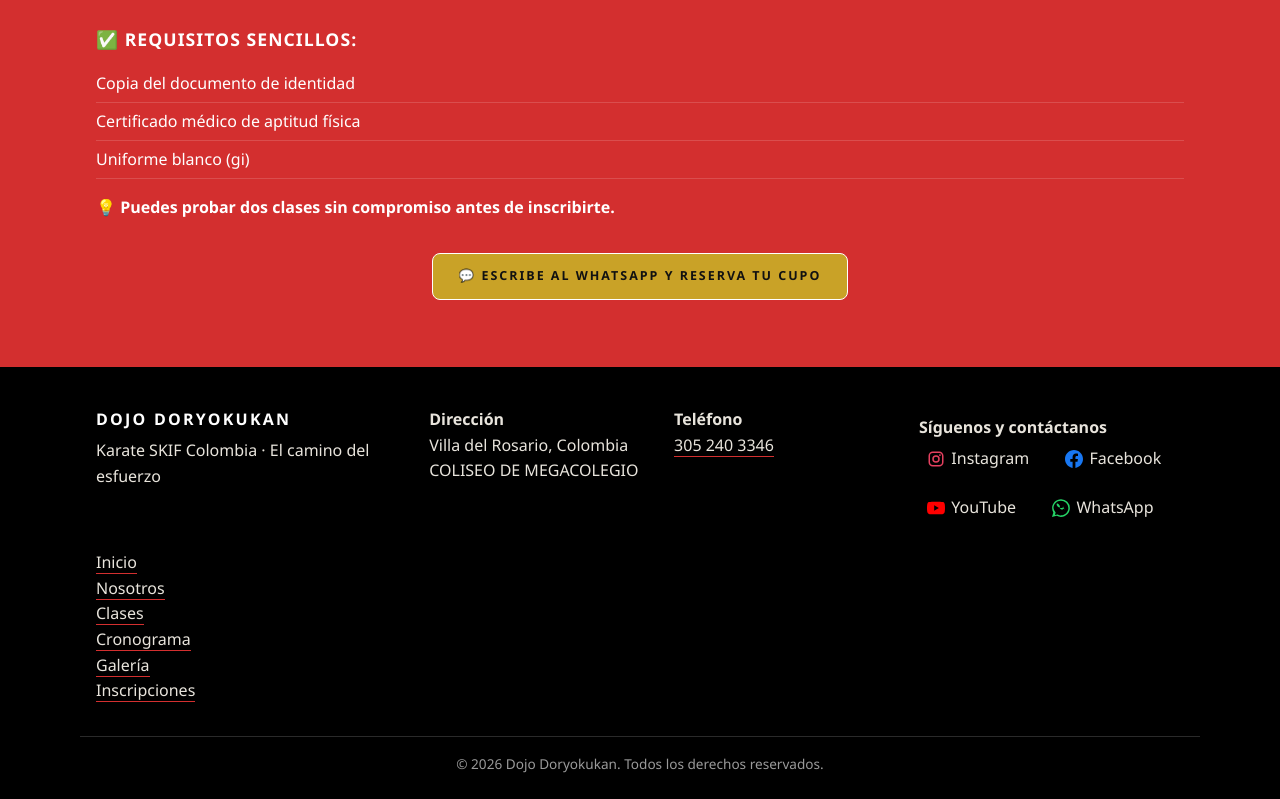
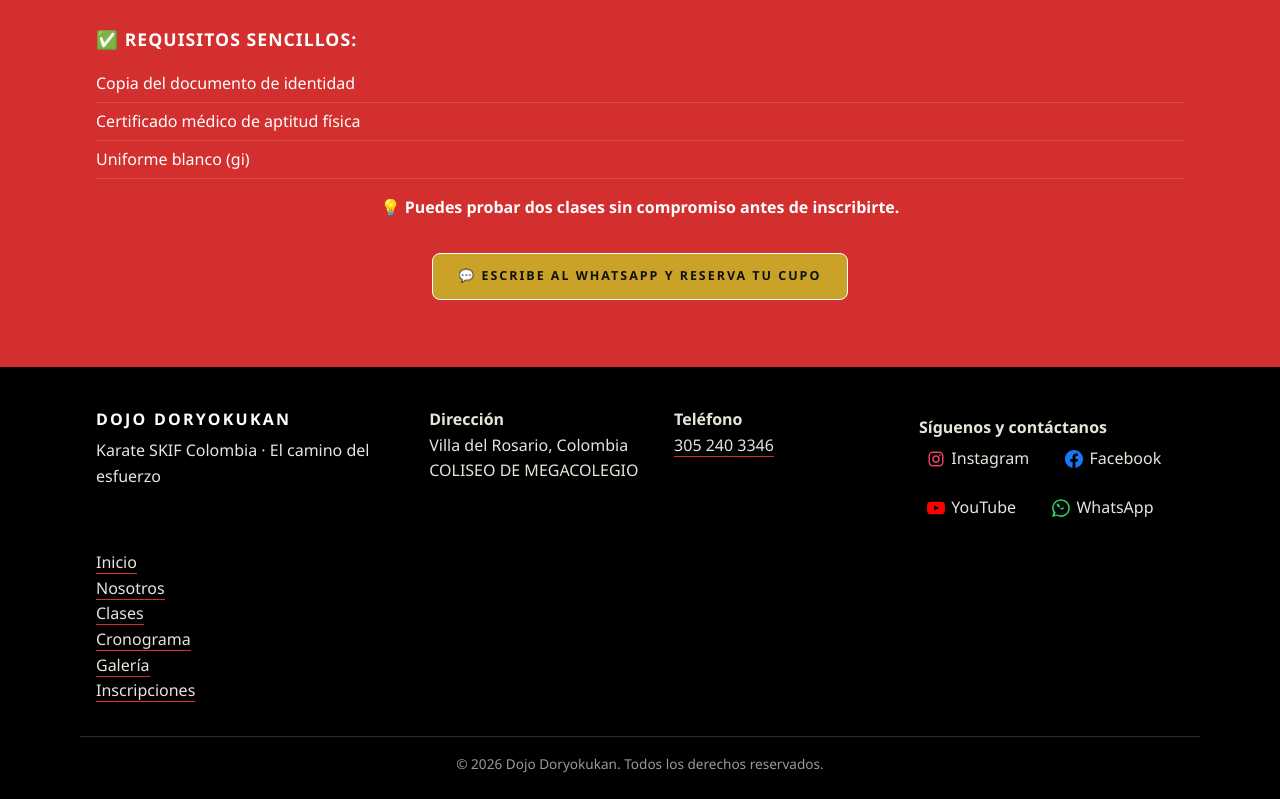
Before and after one commit to edwardlarsson94/doryoku-kan, an Angular app: page / in a window 1280 px wide. Shown: the part 5424-6223 px from the top of the page. Built offline with nearby package versions, Linux system fonts and the light colour scheme.

Commit message:
27 - text center buttons

```diff
--- a/src/app/components/enrollment-section/enrollment-section.css
+++ b/src/app/components/enrollment-section/enrollment-section.css
@@ -25,3 +25,7 @@
   justify-content: center;
   margin-top: calc(var(--espacio) * 1.6);
 }
+
+.text-center {
+  text-align: center;
+}
--- a/src/app/components/enrollment-section/enrollment-section.html
+++ b/src/app/components/enrollment-section/enrollment-section.html
@@ -10,9 +10,11 @@
         <li>Certificado médico de aptitud física</li>
         <li>Uniforme blanco (gi)</li>
       </ul>
-      <p><strong>💡 Puedes probar dos clases sin compromiso antes de inscribirte.</strong></p>
+      <p class="text-center">
+        <strong>💡 Puedes probar dos clases sin compromiso antes de inscribirte.</strong>
+      </p>
       <div class="cta-boton cta-boton--centrado">
-        <a href="https://wa.me/573052403346" target="_blank" class="boton boton--oro">
+        <a href="https://wa.me/573052403346" target="_blank" class="boton boton--oro text-center">
           💬 Escribe al WhatsApp y reserva tu cupo
         </a>
       </div>
```
